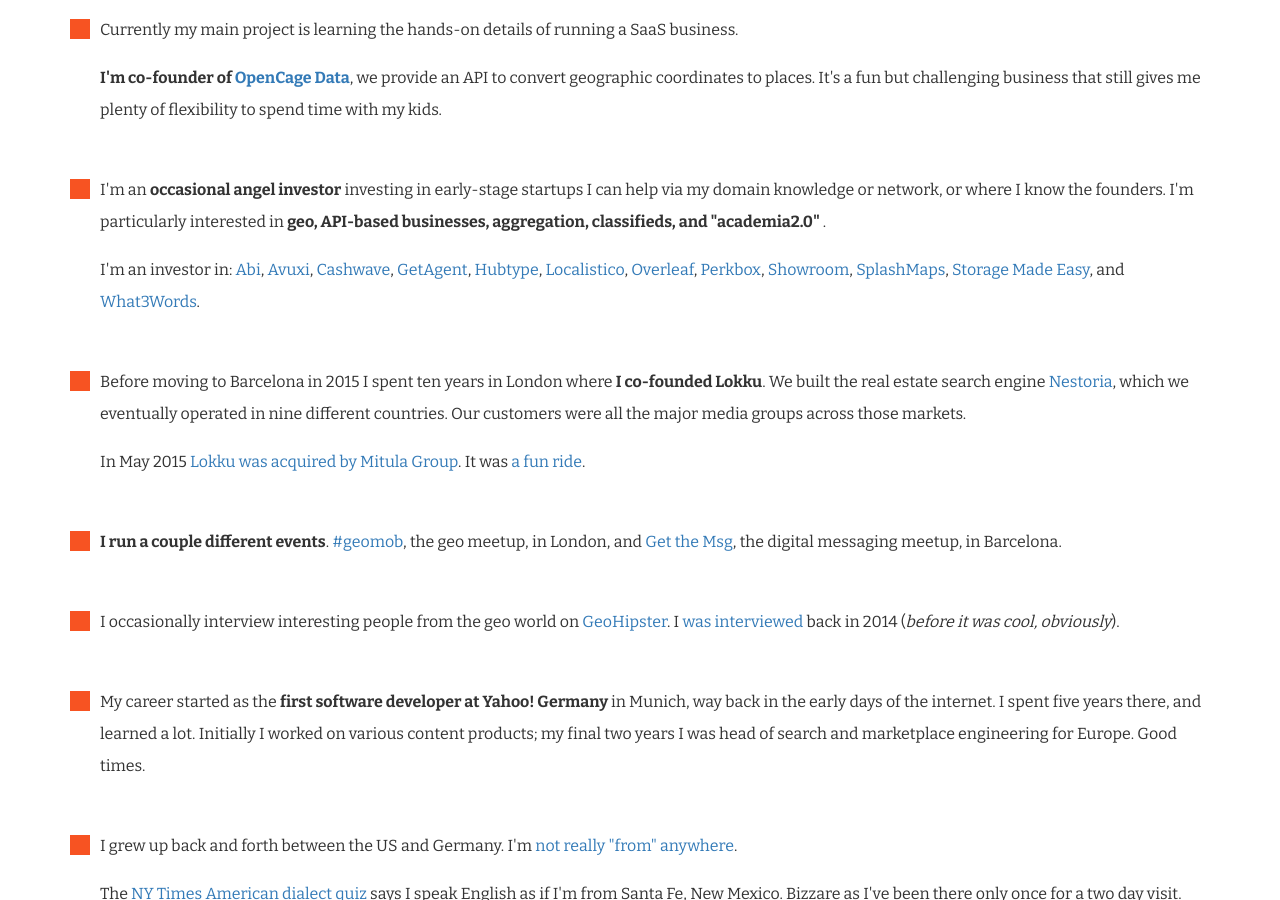
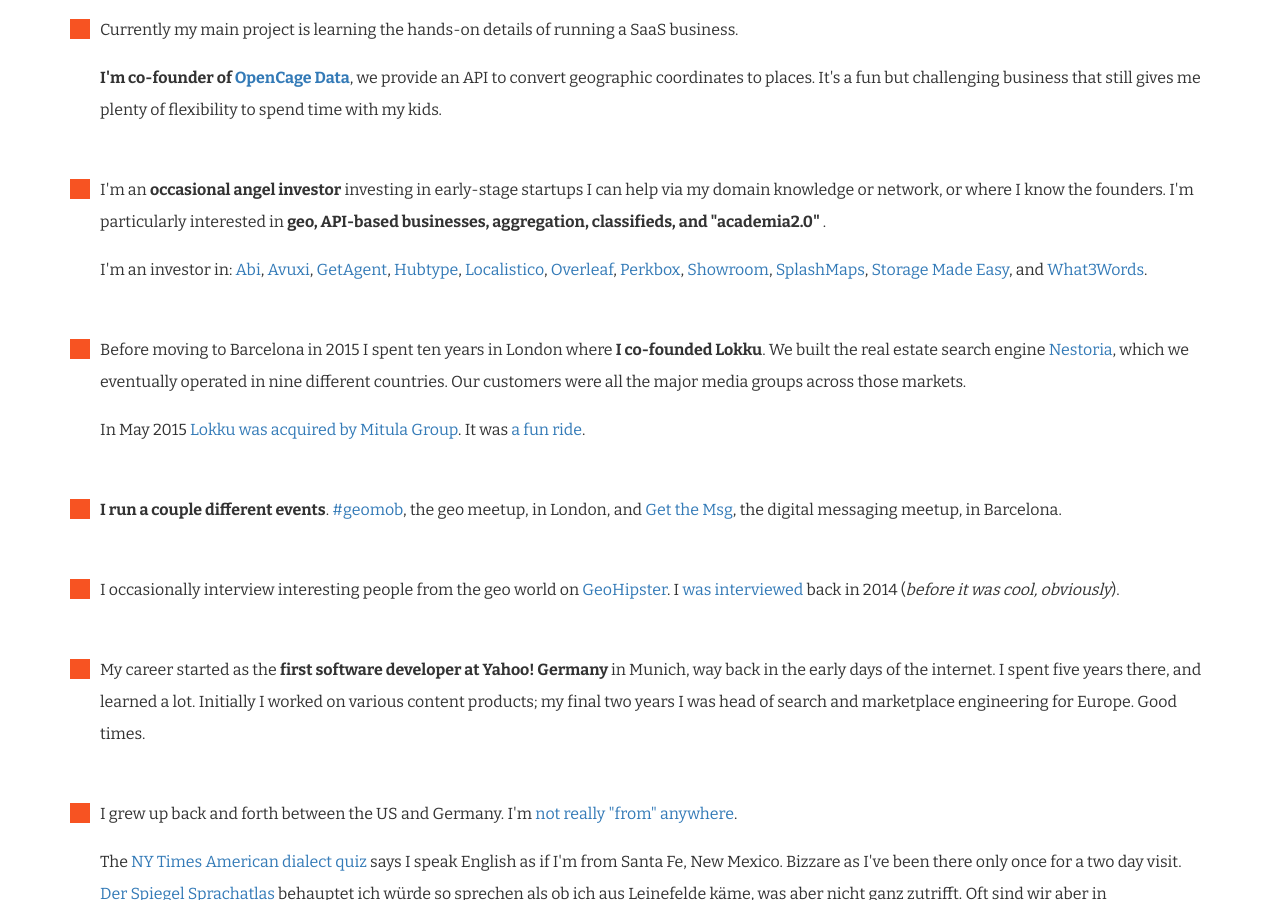
Before and after one commit to freyfogle/freyfogle.github.io, a Jekyll site: the page built from index.html, in a window 1280 px wide and 900 px high, scrolled down 441 px. Built offline with Jekyll 4.4.1, drawn with Linux system fonts in a browser that asks for light colours; comment, search, counter and statistics services are not loaded.

Commit message:
removed cashwave

```diff
--- a/index.html
+++ b/index.html
@@ -45,7 +45,6 @@ layout: default
             I'm an investor in:
             <a href="http://abi.ai">Abi</a>,
             <a href="http://www.avuxi.com">Avuxi</a>,
-            <a href="https://cashwave.bg">Cashwave</a>,
             <a href="https://www.getagent.co.uk">GetAgent</a>,
             <a href="http://hubtype.com">Hubtype</a>,
             <a href="http://localistico.com">Localistico</a>,
```
